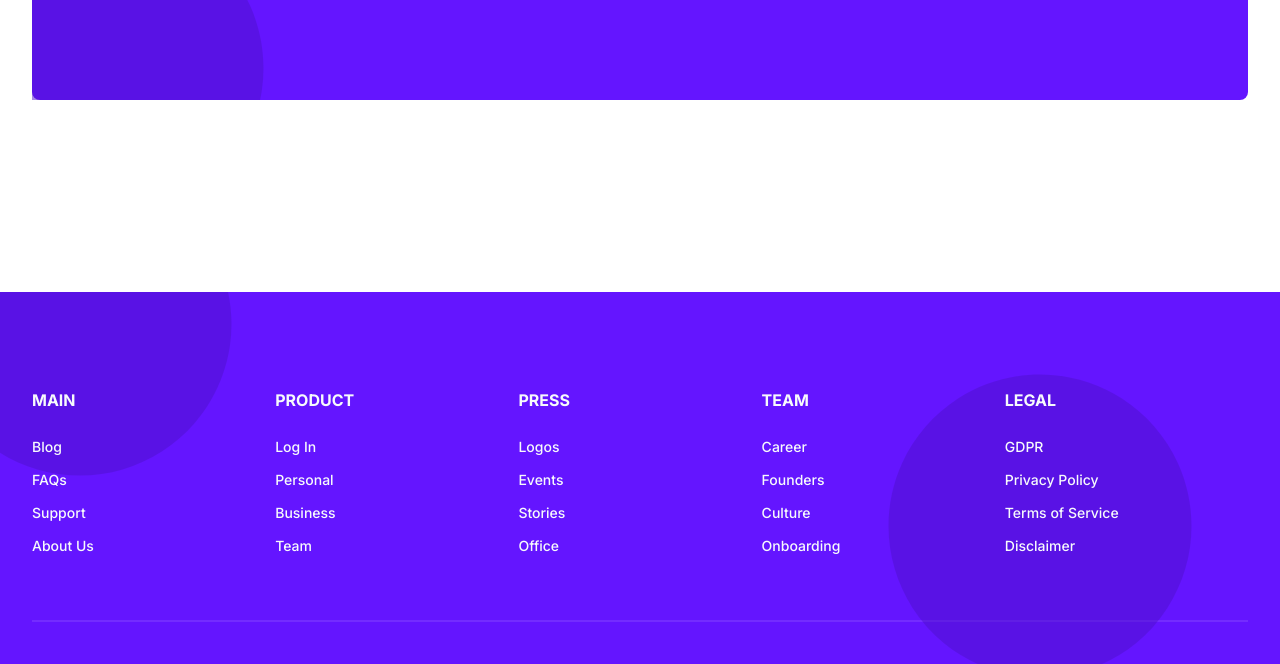
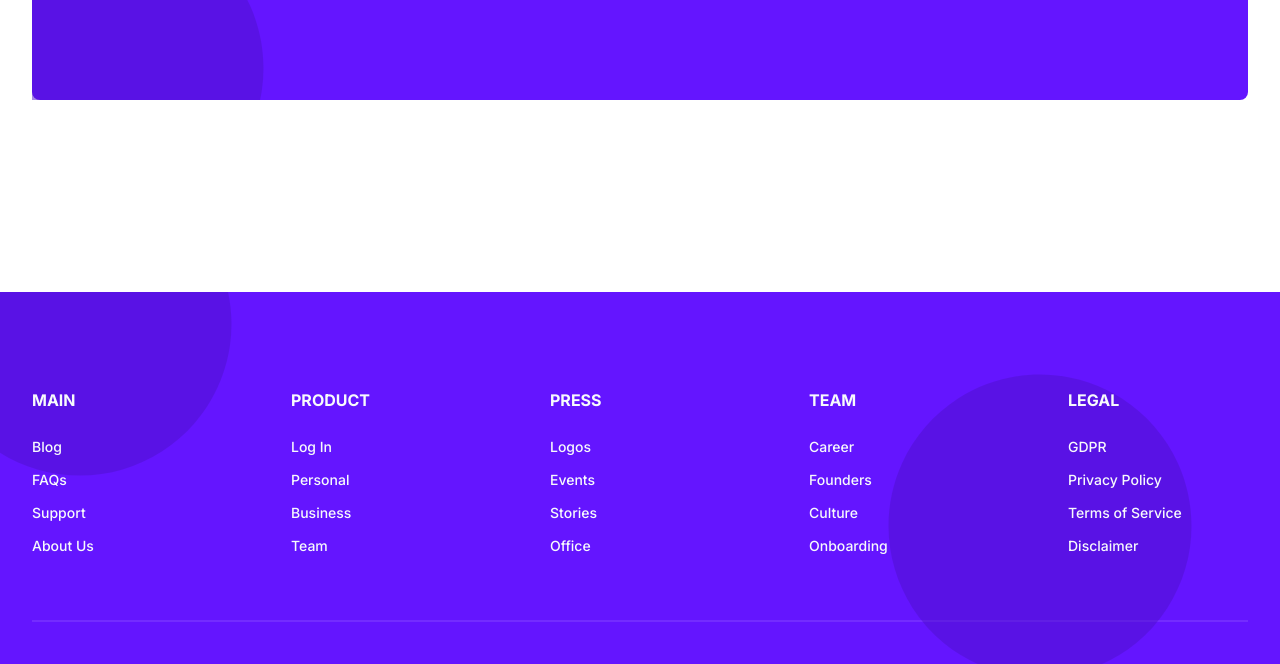
Before and after one commit to RoseMuster/Treact_Final_Project_Mod_2, a website built with Vite: page index.html in a window 1280 px wide. Shown: the part 6991-7655 px from the top of the page. Built offline with nearby package versions, Linux system fonts and the light colour scheme.

Commit message:
Fixing Footer

```diff
--- a/style.css
+++ b/style.css
@@ -1064,6 +1064,7 @@ footer {
     align-items: flex-start;
     z-index: 2;
     text-align: left;
+    flex: 0 0 180px;
 }
 .footer__column--title {
     font-weight: 700;
```
